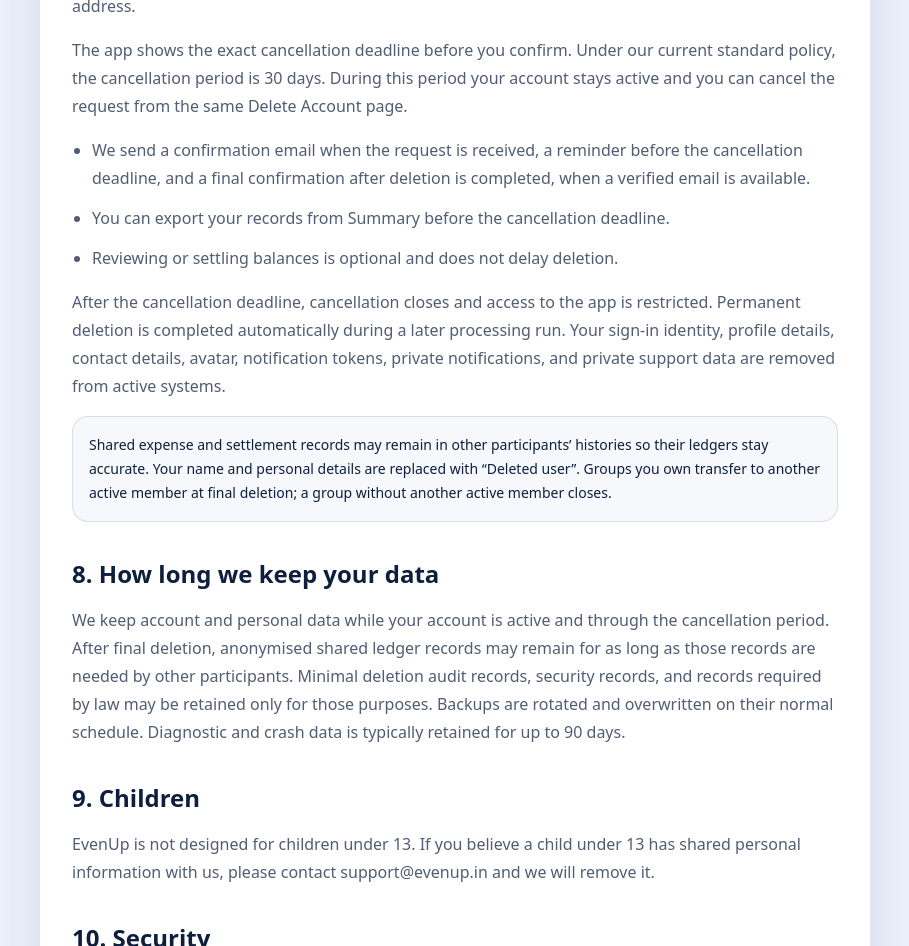
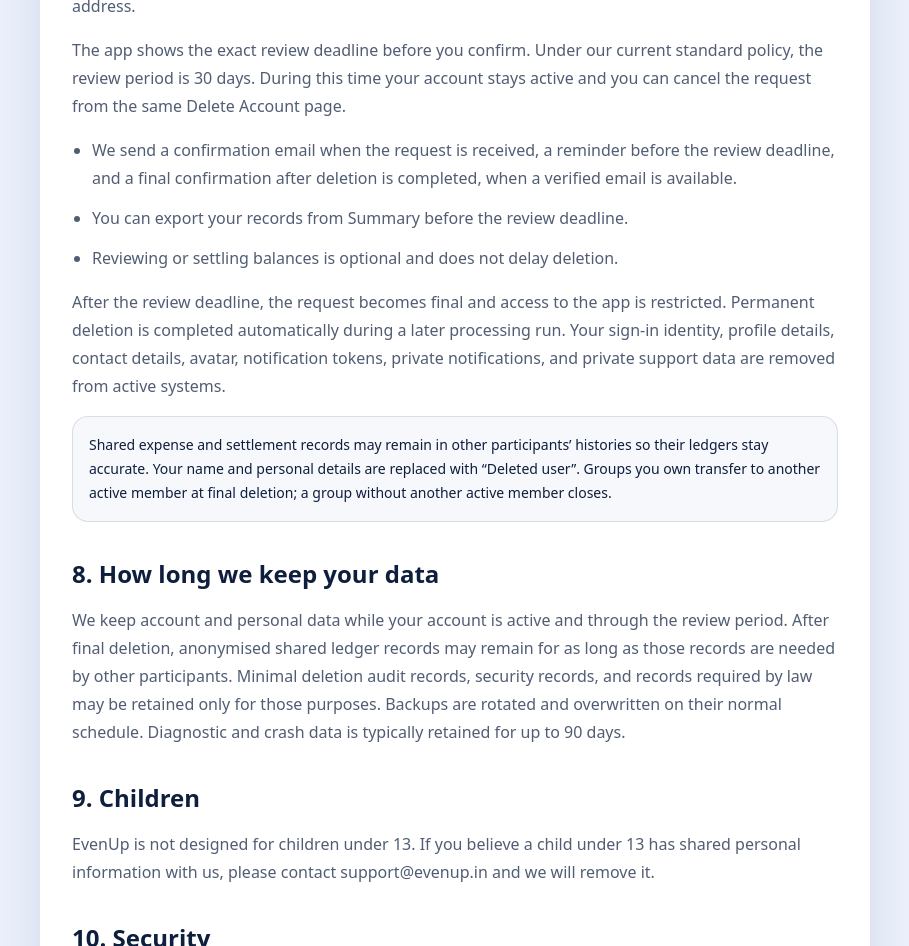
Before and after one commit to evenup25/evenup-web, a Next.js app: page /privacy in a window 1280 px wide. Shown: the part 2400-3346 px from the top of the page, without its empty margins (185-1094 px from the left). Built offline with nearby package versions, Linux system fonts and the light colour scheme.

Commit message:
fix: update terminology from "cancellation" to "review" period in account deletion and privacy documents

```diff
--- a/app/delete-account/page.tsx
+++ b/app/delete-account/page.tsx
@@ -17,7 +17,7 @@
 export const metadata: Metadata = {
   title: "Delete your EvenUp account",
   description:
-    "Request deletion of your EvenUp account and understand the cancellation period, deleted data, and retained anonymised records.",
+    "Request deletion of your EvenUp account and understand the review period, deleted data, and retained anonymised records.",
   alternates: {
     canonical: "/delete-account/",
   },
@@ -30,11 +30,11 @@
   },
   {
     title: "Confirm your request",
-    copy: "The app shows your exact cancellation deadline before you confirm the request.",
+    copy: "The app shows your exact review deadline before you confirm the request.",
   },
   {
     title: "Cancel if you change your mind",
-    copy: "Your account stays active during the cancellation period. Return to the same page to cancel before the displayed deadline.",
+    copy: "Your account stays active during the review period. Return to the same page to cancel before the displayed deadline.",
   },
   {
     title: "Deletion completes automatically",
@@ -82,7 +82,7 @@
                 </div>
                 <div>
                   <h2 className="font-display text-xl font-extrabold text-[var(--color-text-primary)]">
-                    Current cancellation period: 30 days
+                    Current review period: 30 days
                   </h2>
                   <p className="mt-2 leading-7 text-[var(--color-text-secondary)]">
                     The exact deadline shown in the app and confirmation email controls your
@@ -165,7 +165,7 @@
             <article className="rounded-[28px] border border-[var(--color-border-subtle)] bg-white p-6 shadow-sm md:col-span-2">
               <Download className="h-7 w-7 text-[var(--color-brand-teal)]" />
               <h2 className="mt-4 font-display text-2xl font-black text-[var(--color-text-primary)]">
-                Before the cancellation deadline
+                Before the review deadline
               </h2>
               <p className="mt-4 leading-7 text-[var(--color-text-secondary)]">
                 You may export your records from Summary. Reviewing balances or settling them is
--- a/app/legal/content/privacy.ts
+++ b/app/legal/content/privacy.ts
@@ -117,19 +117,19 @@
         },
         {
           kind: 'paragraph',
-          text: 'The app shows the exact cancellation deadline before you confirm. Under our current standard policy, the cancellation period is 30 days. During this period your account stays active and you can cancel the request from the same Delete Account page.',
+          text: 'The app shows the exact review deadline before you confirm. Under our current standard policy, the review period is 30 days. During this time your account stays active and you can cancel the request from the same Delete Account page.',
         },
         {
           kind: 'bullets',
           items: [
-            'We send a confirmation email when the request is received, a reminder before the cancellation deadline, and a final confirmation after deletion is completed, when a verified email is available.',
-            'You can export your records from Summary before the cancellation deadline.',
+            'We send a confirmation email when the request is received, a reminder before the review deadline, and a final confirmation after deletion is completed, when a verified email is available.',
+            'You can export your records from Summary before the review deadline.',
             'Reviewing or settling balances is optional and does not delay deletion.',
           ],
         },
         {
           kind: 'paragraph',
-          text: 'After the cancellation deadline, cancellation closes and access to the app is restricted. Permanent deletion is completed automatically during a later processing run. Your sign-in identity, profile details, contact details, avatar, notification tokens, private notifications, and private support data are removed from active systems.',
+          text: 'After the review deadline, the request becomes final and access to the app is restricted. Permanent deletion is completed automatically during a later processing run. Your sign-in identity, profile details, contact details, avatar, notification tokens, private notifications, and private support data are removed from active systems.',
         },
         {
           kind: 'note',
@@ -143,7 +143,7 @@
       blocks: [
         {
           kind: 'paragraph',
-          text: 'We keep account and personal data while your account is active and through the cancellation period. After final deletion, anonymised shared ledger records may remain for as long as those records are needed by other participants. Minimal deletion audit records, security records, and records required by law may be retained only for those purposes. Backups are rotated and overwritten on their normal schedule. Diagnostic and crash data is typically retained for up to 90 days.',
+          text: 'We keep account and personal data while your account is active and through the review period. After final deletion, anonymised shared ledger records may remain for as long as those records are needed by other participants. Minimal deletion audit records, security records, and records required by law may be retained only for those purposes. Backups are rotated and overwritten on their normal schedule. Diagnostic and crash data is typically retained for up to 90 days.',
         },
       ],
     },
```
